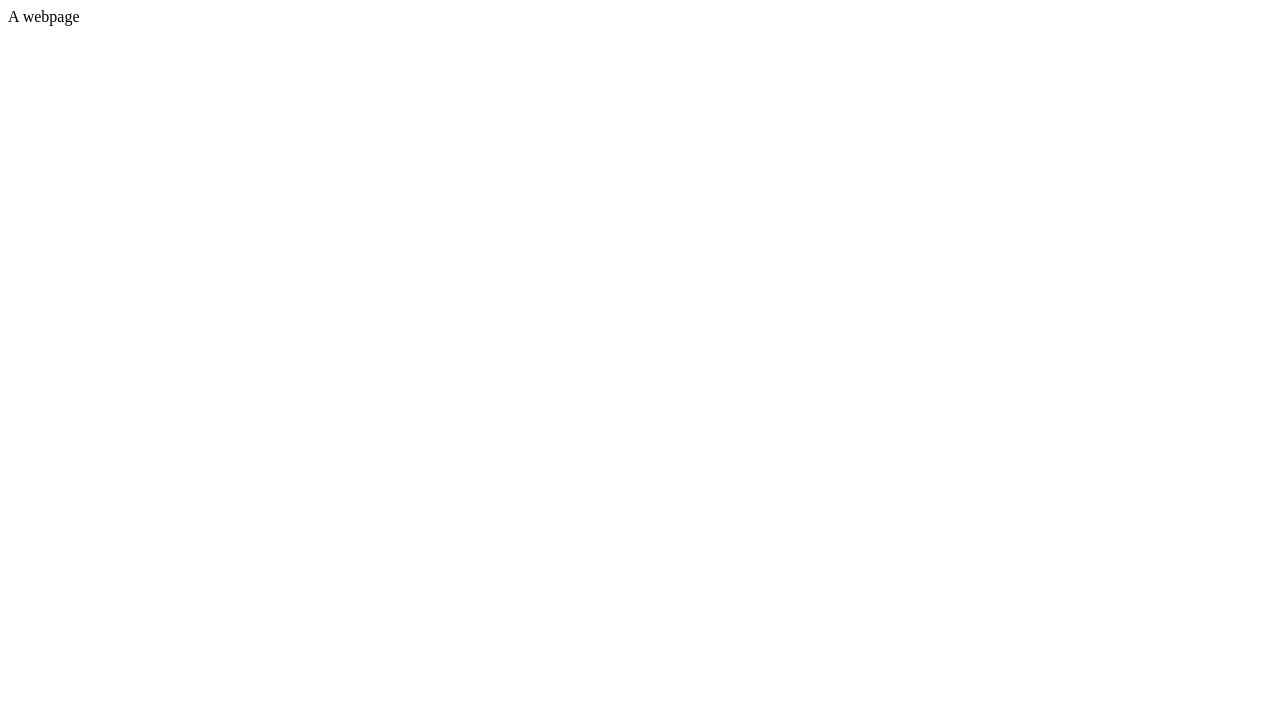
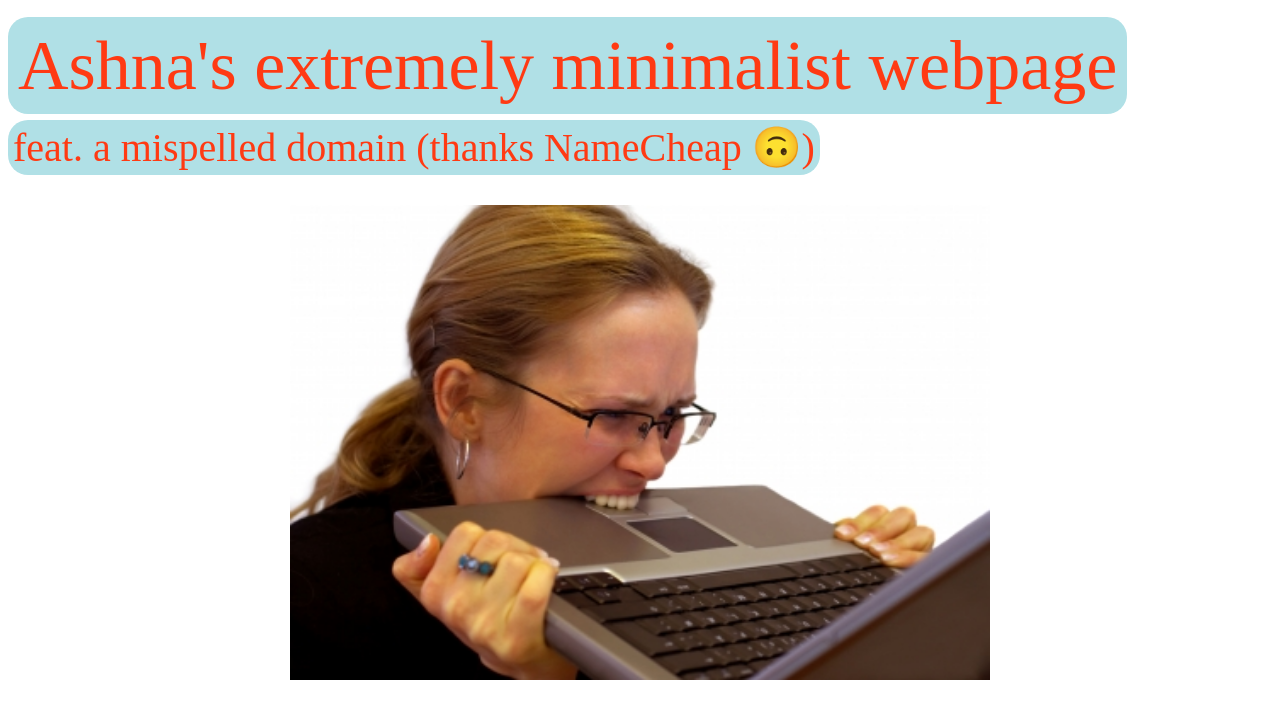
Before and after one commit to ashnajay/ashnajay.github.io, a plain HTML site: page index.html in a window 1280 px wide. Drawn offline with Linux system fonts and the light colour scheme.

Commit message:
Made it prettier

```diff
--- a/index.html
+++ b/index.html
@@ -3,7 +3,13 @@
   <head>
     <title>ashnajay.me</title>
   </head>
-  <body>
-    A webpage
+  <body style="font-family:Bodoni MT; color:rgb(255, 58, 19)">
+    <br><span style="font-size:70px; background-color: powderblue; border-radius:20px; padding:10px">Ashna's extremely minimalist webpage</span><br><br>
+    <span style="font-size:40px; background-color: powderblue; border-radius:20px; padding:5px">feat. a mispelled domain (thanks NameCheap &#128579)</span>
+    <div style="text-align: center">
+    <p>
+      <br><img src="womanbitingcomputer.jpg" alt="Woman biting computer in frustration" style="width:700px;height:475px"></body>
+    </p>
+  </div>
   </body>
 </html>
```
Also changed, not shown: womanbitingcomputer.jpg (added).
